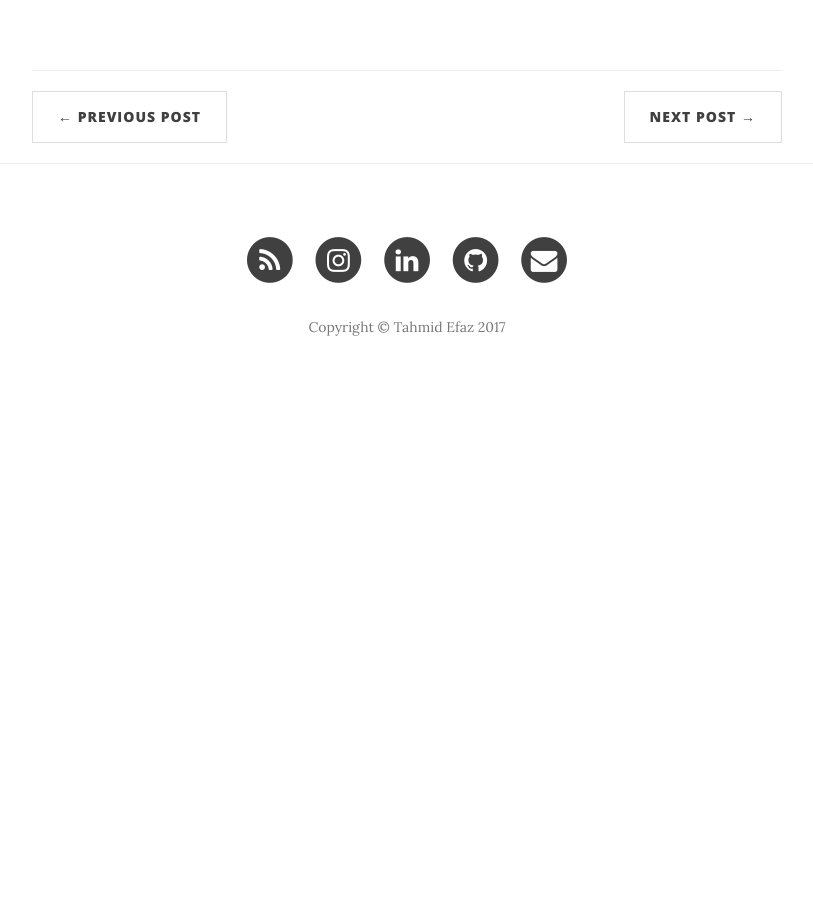
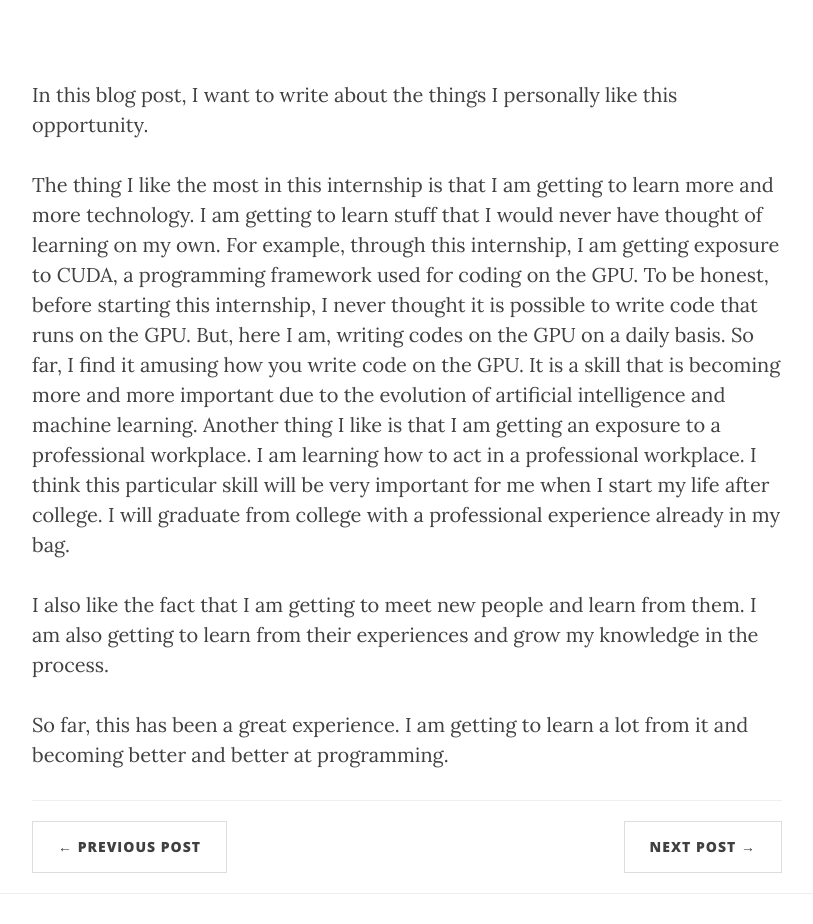
Before and after one commit to tahmidefaz/blog, a Jekyll site: the page built from _posts/2017-07-14-SummerIntern-Wk7.markdown, in a window 1280 px wide and 1400 px high. Shown: the part 476-1400 px from the top of the window, without its empty margins (233-1046 px from the left). Built offline with Jekyll 4.4.1, drawn with Linux system fonts in a browser that asks for light colours; nearby versions of some CDN libraries.

Commit message:
Update 2017-07-14-SummerIntern-Wk7.markdown

```diff
--- a/_posts/2017-07-14-SummerIntern-Wk7.markdown
+++ b/_posts/2017-07-14-SummerIntern-Wk7.markdown
@@ -6,3 +6,10 @@ date:       2017-07-14 08:00:00
 author:     "Tahmid Efaz"
 header-img: "img/post-01-bg.jpg"
 ---
+In this blog post, I want to write about the things I personally like this opportunity.
+
+The thing I like the most in this internship is that I am getting to learn more and more technology. I am getting to learn stuff that I would never have thought of learning on my own. For example, through this internship, I am getting exposure to CUDA, a programming framework used for coding on the GPU. To be honest, before starting this internship, I never thought it is possible to write code that runs on the GPU. But, here I am, writing codes on the GPU on a daily basis. So far, I find it amusing how you write code on the GPU. It is a skill that is becoming more and more important due to the evolution of artificial intelligence and machine learning. Another thing I like is that I am getting an exposure to a professional workplace. I am learning how to act in a professional workplace. I think this particular skill will be very important for me when I start my life after college. I will graduate from college with a professional experience already in my bag.
+
+I also like the fact that I am getting to meet new people and learn from them. I am also getting to learn from their experiences and grow my knowledge in the process.
+
+So far, this has been a great experience. I am getting to learn a lot from it and becoming better and better at programming.
```
